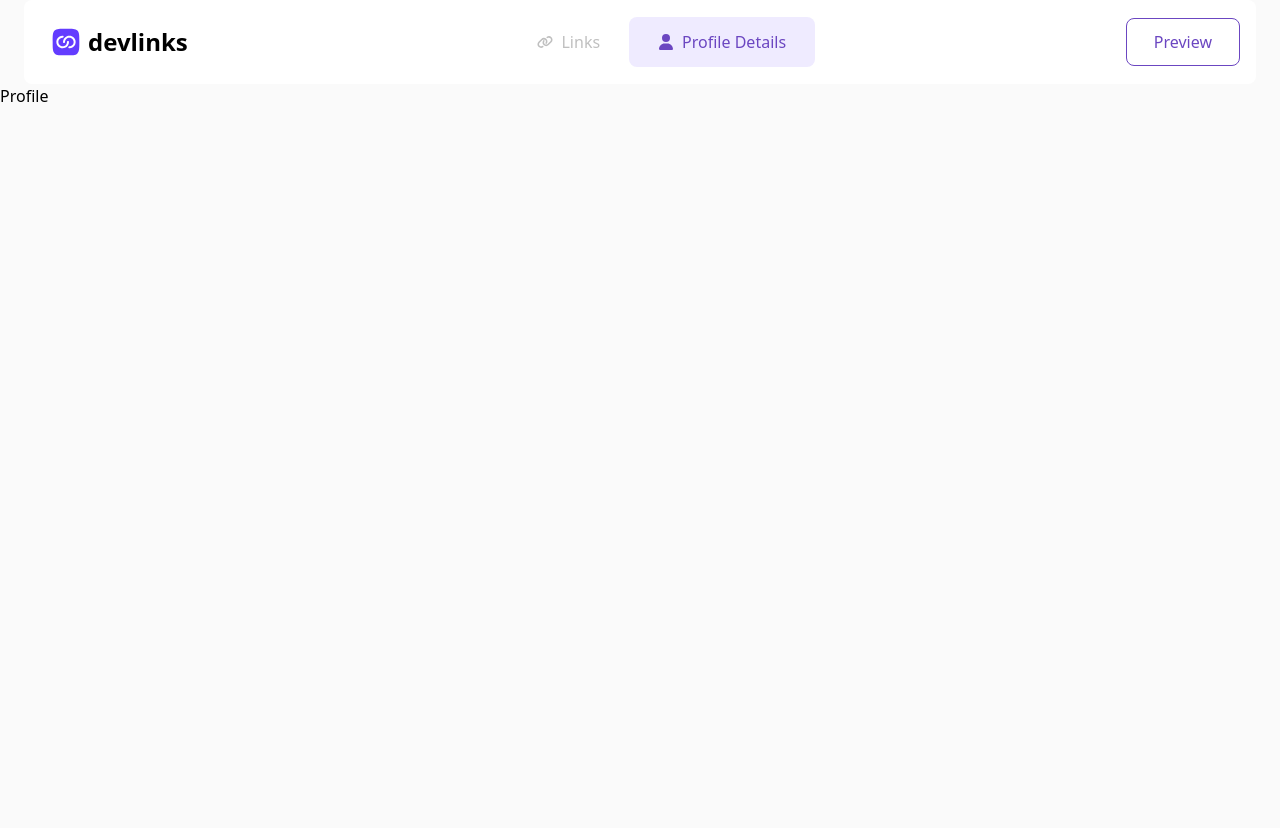
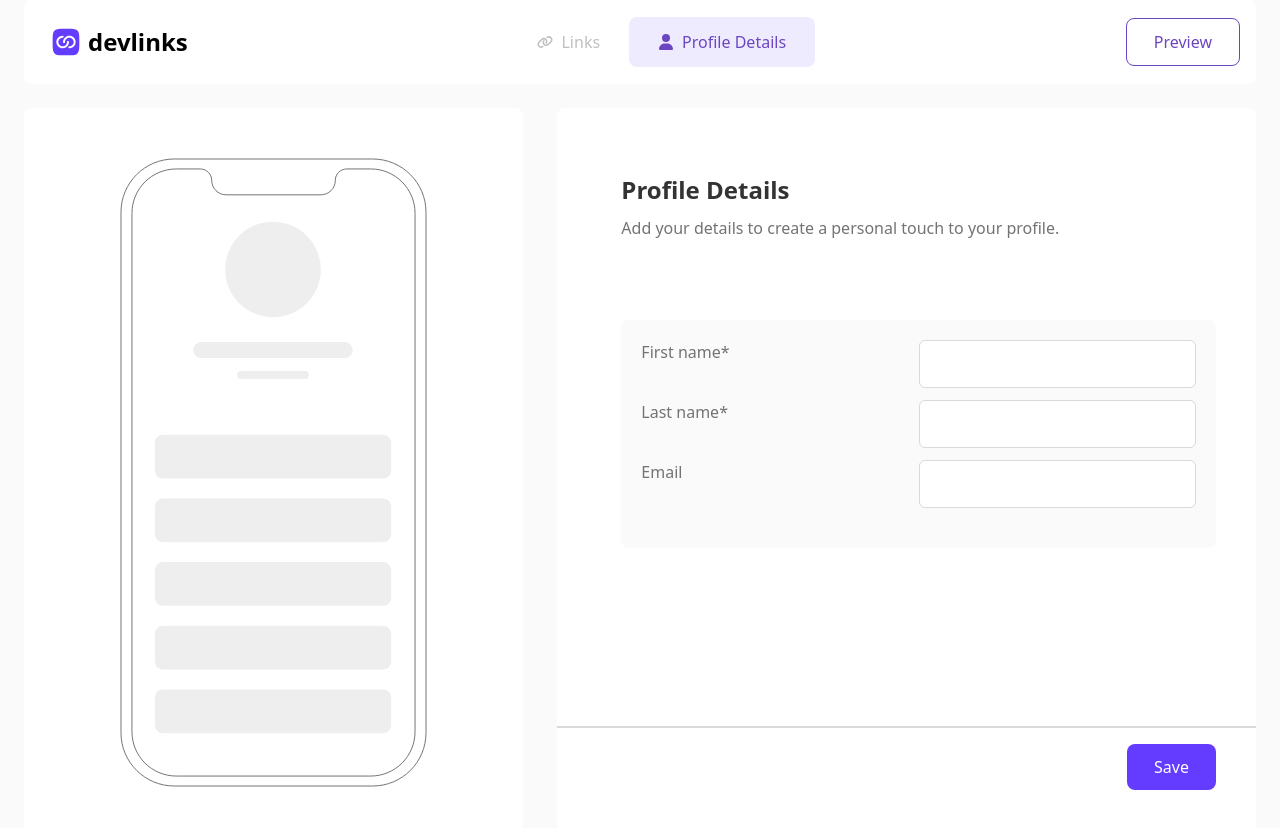
Before and after one commit to onurhanh/link-sharing-app, a React (Vite) app: page /profile-details in a window 1280 px wide. Shown: the top 828 px of the page. Before the commit the page ends 800 px from the top, so only its background shows below. Built offline with nearby package versions, Linux system fonts and the light colour scheme.

Commit message:
developed resp

```diff
--- a/src/App.jsx
+++ b/src/App.jsx
@@ -1,5 +1,5 @@
 import { BrowserRouter as Router, Routes, Route } from "react-router-dom";
-import ProfileDetails from "./components/profile-details"; // 🛠 Profile Details sayfasını ekledik
+import ProfileDetails from "./components/profile-details";
 import HomePage from "./components/home-page";
 
 function App() {
--- a/src/components/form.jsx
+++ b/src/components/form.jsx
@@ -4,7 +4,7 @@ export default function LinkFormCard({ link, onChange, handleDelete }) {
 
 
     return (
-        <div className="max-w-md mx-auto p-6 bg-[#FAFAFA] shadow-md rounded-lg mt-10 md:max-w-screen md:ml-[40px] md:mr-[40px]">
+        <div className="max-w-md mx-auto p-6 bg-[#FAFAFA] shadow-md rounded-lg mt-10 xl:mt-[0px] md:max-w-screen md:ml-[23px] md:mr-[23px]">
             <form>
                 <div className="pr-[20px] pl-[20px] relative">
                     <div className="flex justify-between items-center mb-2">
--- a/src/components/home-page.jsx
+++ b/src/components/home-page.jsx
@@ -1,8 +1,9 @@
 import { useEffect, useState } from "react";
 import LinkFormCard from "./form";
 import SaveBtn from "./save-btn";
+import Sidebar from "./sidebar";
 import { platforms } from "../config/platform";
-import Sidebar from "./sidebar";
+import { FaRightLong } from "react-icons/fa6";
 
 export default function HomePage() {
     const [links, setLinks] = useState(localStorage.getItem("links") ? JSON.parse(localStorage.getItem("links")) : []);
@@ -49,19 +50,20 @@ export default function HomePage() {
             <Sidebar />
             <div className="grid grid-cols-6 xl:grid-cols-12 ml-4 mr-4 mb-[32px]">
 
-            <div className="col-span-5 hidden xl:flex xl:bg-[#FFFFFF] xl:p-[24px] xl:mr-[10px] xl:ml-[8px] xl:mt-[16px] xl:mb-[24px]  xl:rounded-lg">
+                <div className="col-span-5 hidden xl:flex xl:bg-[#FFFFFF] xl:mr-[10px] xl:ml-[8px] xl:mt-[24px] xl:mb-[45px] xl:pt-[9px] xl:pr-[3px] xl:rounded-lg">
                     <div className="hidden relative xl:flex xl:w-[307px] xl:h-[631px] xl:mx-auto xl:mt-[40px] z-30" >
                         <img src="/images/phone.svg" alt="" />
                         <div className="absolute w-[238px] h-[46px] top-[279px] start-[33px] z-40">
                             {links.map(link => {
                                 const linkPlatform = platforms.find(x => x.key == link.platform);
-                        return(
-                            <div className="flex cursor-pointer w-full h-full mb-[16px] items-center rounded-lg gap-1 p-2 " style={{
+                                return (
+                                    <div className="flex pl-[16px] gap-[8px] cursor-pointer w-full h-full mb-[16px] items-center rounded-lg p-2 " style={{
                                         backgroundColor: linkPlatform?.bgColor,
                                         color: linkPlatform?.textColor
                                     }} key={link.id}>
                                         {linkPlatform?.Icon && <linkPlatform.Icon />}
                                         {linkPlatform?.label && <span>{linkPlatform.label}</span>}
+                                        <FaRightLong className="ml-auto w-[16px] h-[16px] mr-[10px] text-lg cursor-pointer" />
                                     </div>
                                 )
                             })}
@@ -70,18 +72,16 @@ export default function HomePage() {
 
 
                 </div>
-            <div className="col-span-7 md:ml-[9px] md:mr-[9px]">
-                <div className="bg-[#FFFFFF]  rounded-lg">
-            <div className="p-5 m-4 md:ml-[24px] md:mr-[24px]">
-                <div className="mb-2">
-                    <h1 className="font-bold text-2xl">Customize your links</h1>
+                <div className="col-span-7 md:ml-[9px] md:mr-[9px] xl:m-[24px]">
+                    <div className="bg-[#FFFFFF] rounded-lg">
+                        <div className="p-5 m-4 xl:m-0 md:ml-[24px] xl:mr-0 md:mr-[24px]">
+                            <div className="mb-2 xl:m-[40px]">
+                                <h1 className="font-bold text-2xl xl:mb-[8px]">Customize your links</h1>
+                                <p className="text-[#737373] text-base">Add/edit/remove links below and then share all your profiles with the world!</p>
                             </div>
-                <div>
-                    <p className="text-[#737373] mb-10 text-base">Add/edit/remove links below and then share all your profiles with the world!</p>
-                </div>
-                <div className="flex justify-center">
+                            <div className="xl:mr-[40px] xl:ml-[40px] flex justify-center">
                                 <button onClick={() => {
-            if (links.length < 5) { // Maksimum 5 link eklenebilir
+                                    if (links.length < 5) {
                                         setLinks(prevLinks => [
                                             ...prevLinks,
                                             {
@@ -92,11 +92,11 @@ export default function HomePage() {
                                         ]);
                                     }
                                 }}
-    disabled={links.length >= 5} className="text-[#633CFF] text-l rounded-lg pr-[93.5px] pl-[93.5px] pt-[11px] pb-[11px] border border-solid border-[#633CFF] text-nowrap md:w-screen hover:bg-[#EFEBFF] hover:text-[#633CFF]">+ Add new link</button>
+                                    disabled={links.length >= 5} className=" text-[#633CFF] text-l rounded-lg pr-[93.5px] pl-[93.5px] pt-[11px] pb-[11px] border border-solid border-[#633CFF] text-nowrap md:w-screen hover:bg-[#EFEBFF] hover:text-[#633CFF]">+ Add new link</button>
                             </div>
                         </div>
-            <div className="overflow-y-auto h-[400px] md:h-[500px] xl:h-[500px]">
-            {links.length === 0 ?(
+                        <div className="xl:mr-[40px] xl:ml-[40px] overflow-y-auto h-[400px] md:h-[500px] xl:h-[500px]">
+                            {links.length === 0 ? (
                                 <div className="ml-5 mr-5 md:ml-[40px] md:mr-[40px] pl-[20px] pt-[46px] pr-[20px] pb-[46px] mt-6 gap-6 bg-[#FAFAFA] flex flex-col rounded-lg">
                                     <div className="flex justify-center ">
                                         <img className="md:w-3xs" src="/images/content-img.svg" alt="" />
--- a/src/components/profile-details.jsx
+++ b/src/components/profile-details.jsx
@@ -1,11 +1,45 @@
+import { FaRightLong } from "react-icons/fa6";
+import { platforms } from "../config/platform";
 import Sidebar from "./sidebar";
+import SaveBtn from "./save-btn";
 
 export default function ProfileDetails() {
-    return(
+    return (
         <div>
             <Sidebar />
-            <div>
-                <h1>Profile</h1>
+            <div className="bg-[#FAFAFA] xl:grid xl:grid-cols-12 ">
+                <div className="hidden xl:ml-[24px] xl:flex justify-center items-center xl:col-span-5 xl:bg-[#FFFFFF] xl:p-[24px] xl:mr-[10px] xl:mt-[24px] xl:mb-[24px]  xl:rounded-lg">
+                <div className="w-[307px] h-[631px]">
+                <img src="/images/phone.svg" alt="" />
+                </div>
+                </div>
+                <div className="bg-[#FFFFFF] m-[16px] md:m-[24px] rounded-lg xl:grid xl:col-span-7">
+                <div className=" m-[24px] md:m-[40px] xl:ml-[64px]">
+                    <h1 className="font-bold text-[24px] text-[#333333] pt-[24px] mb-[8px]">Profile Details</h1>
+                    <p className="text-[#737373] text-[16px] leading-[150%]">Add your details to create a personal touch to your profile.</p>
+                </div>
+                <div className="text-[#333333] xl:ml-[64px] md:mb-[154px] m-[24px] md:m-[40px] text-[12px] p-[20px] rounded-lg bg-[#FAFAFA]">
+                    <div className="md:grid md:grid-cols-2 md:text-[16px] md:text-[#737373]">
+                    <label>First name*</label>
+                    <input type="text" name="firstname" id="firstname"   className="block bg-[#FFFFFF] h-[48px] w-full p-2 border-[#D9D9D9] border-1 rounded-md mb-[12px] text-[#333333]"/>
+                    </div>
+                    <div className="md:grid md:grid-cols-2 md:text-[16px] md:text-[#737373]">
+                    <label >Last name*</label>
+                    <input type="text" name="lastname" id="lastname"  className="block bg-[#FFFFFF] h-[48px] w-full p-2 border-[#D9D9D9] border-1 rounded-md mb-[12px] text-[#333333]"/>
+                    </div>
+                    <div className="md:grid md:grid-cols-2 md:text-[16px] md:text-[#737373]">
+                    <label >Email</label>
+                    <input type="email" name="email" id="email"  className="block bg-[#FFFFFF] h-[48px] w-full p-2 border-[#D9D9D9] border-1 rounded-md mb-[20px] text-[#333333]"/>
+                    </div>
+
+                </div>
+                <div className="border border-solid flex justify-start mt-6 border-[#D9D9D9]">
+                </div>
+                <div>
+                    <SaveBtn />
+                </div>
+                </div>
+
             </div>
         </div>
     )
--- a/src/components/sidebar.jsx
+++ b/src/components/sidebar.jsx
@@ -5,14 +5,14 @@ import { useLocation, useNavigate } from "react-router-dom";
 
 export default function Sidebar() {
     const navigate = useNavigate();
-    const location = useLocation(); // 🛠 Şu anki sayfanın yolunu al
-    const activeButton = location.pathname === "/profile-details" ? "user" : "link"; // 🛠 Aktif butonu URL'ye göre belirle
+    const location = useLocation();
+    const activeButton = location.pathname === "/profile-details" ? "user" : "link";
 
     const handleClick = (buttonName) => {
         if (buttonName === "user") {
-            navigate("/profile-details"); // 🛠 Profile Details sayfasına git
+            navigate("/profile-details");
         } else {
-            navigate("/"); // 🛠 Anasayfaya git
+            navigate("/");
         }
     };
 
--- a/src/config/platform.jsx
+++ b/src/config/platform.jsx
@@ -6,21 +6,21 @@ export const platforms = [
         label: "Github",
         key: "github",
         bgColor: "#2b2b2b",
-        textColor: "#fff"
+        textColor: "#fff",
     },
     {
         Icon: FaYoutube,
         label: "Youtube",
         key: "youtube",
         bgColor: "red",
-        textColor: "white"
+        textColor: "white",
     },
     {
         Icon: FaLinkedin,
         label: "LinkedIn",
         key: "linkedin",
         bgColor: "blue",
-        textColor: "white"
+        textColor: "white",
     }
 
 ]
```
Lines whose indentation alone changed are shown as unchanged.
